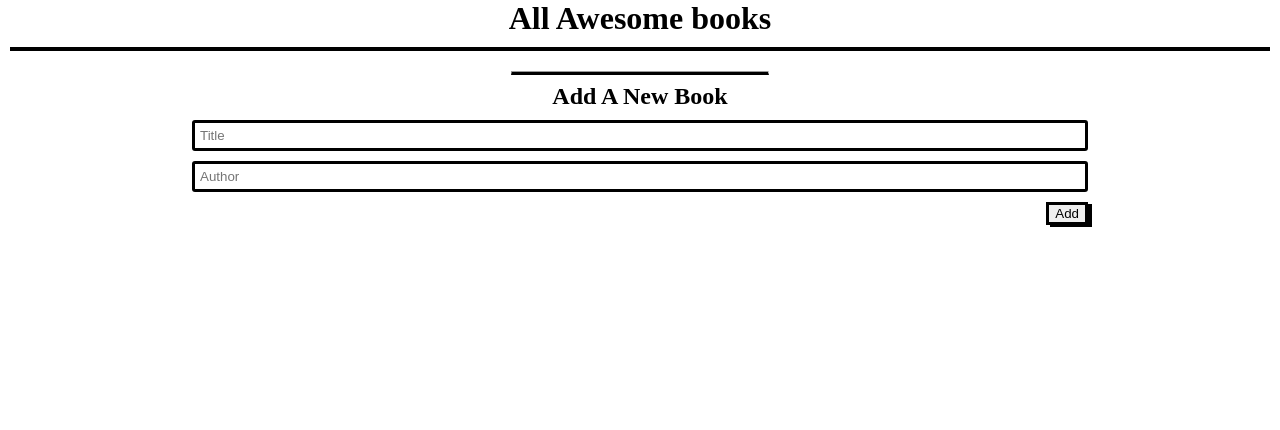
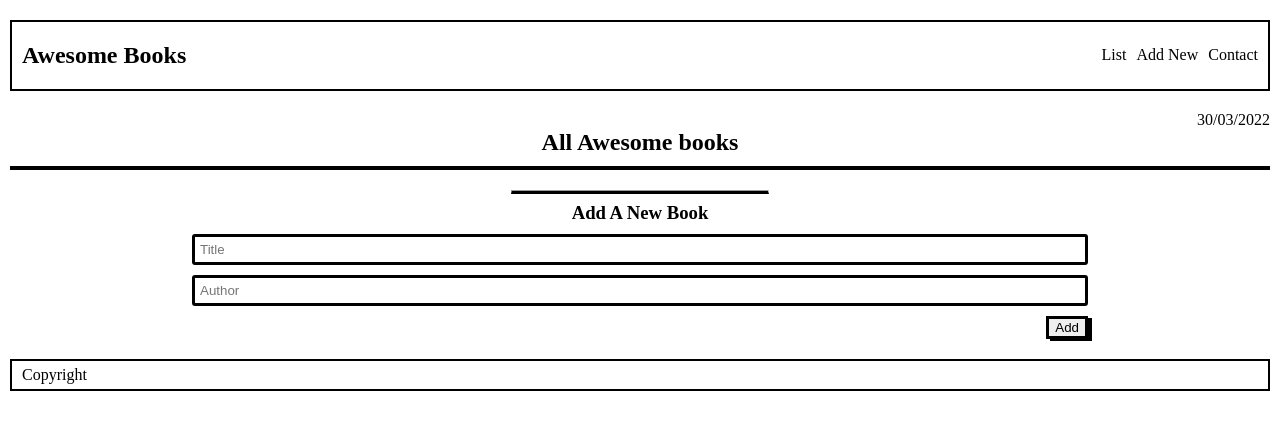
Before and after one commit to DavyKn/Awesome_Books2, a website: page index.html in a window 1280 px wide. Drawn offline with Linux system fonts and the light colour scheme.

Commit message:
header and footer added

```diff
--- a/index.html
+++ b/index.html
@@ -8,10 +8,21 @@
     <link rel="stylesheet" href="style.css" />
   </head>
   <body>
-    <h1>All Awesome books</h1>
+    <header>
+      <nav>
+        <h1>Awesome Books</h1>
+        <ul class="flex_row">
+          <li><a href="#">List</a></li>
+          <li><a href="#">Add New</a></li>
+          <li><a href="#">Contact</a></li>
+        </ul>
+      </nav>
+      <div class="date">30/03/2022</div>
+    </header>
+    <h2>All Awesome books</h2>
     <div class="book-container"></div>
     <hr class="hr" />
-    <h2>Add A New Book</h2>
+    <h3>Add A New Book</h3>
     <form class="book-form">
       <input id="title" type="text" placeholder="Title" name="title" required />
       <input
@@ -23,6 +34,9 @@
       />
       <button class="add-btn" type="submit">Add</button>
     </form>
+    <footer>
+      <div class="copyright">Copyright</div>
+    </footer>
     <script src="script.js"></script>
   </body>
 </html>
--- a/style.css
+++ b/style.css
@@ -3,11 +3,45 @@ body {
   padding: 0;
 }
 
-h1,
-h2 {
+a {
+  text-decoration: none;
+  color: #000;
+  padding-left: 10px;
+}
+
+h2,
+h3 {
   margin: 0 auto;
   text-align: center;
   margin-bottom: 10px;
+}
+
+h1 {
+  padding-left: 10px;
+}
+
+header {
+  display: flex;
+  flex-direction: column;
+}
+
+nav {
+  display: flex;
+  border: solid 2px #000;
+  margin: 20px 10px;
+  align-items: center;
+  justify-content: space-between;
+}
+
+.date {
+  align-self: flex-end;
+  margin-right: 10px;
+}
+
+.flex_row {
+  display: flex;
+  list-style: none;
+  margin-right: 10px;
 }
 
 .book-container {
@@ -60,3 +94,9 @@ h2 {
   border: solid 3px #000;
   box-shadow: 4px 2px #000;
 }
+
+.copyright {
+  border: solid 2px #000;
+  margin: 20px 10px;
+  padding: 5px 10px;
+}
```
